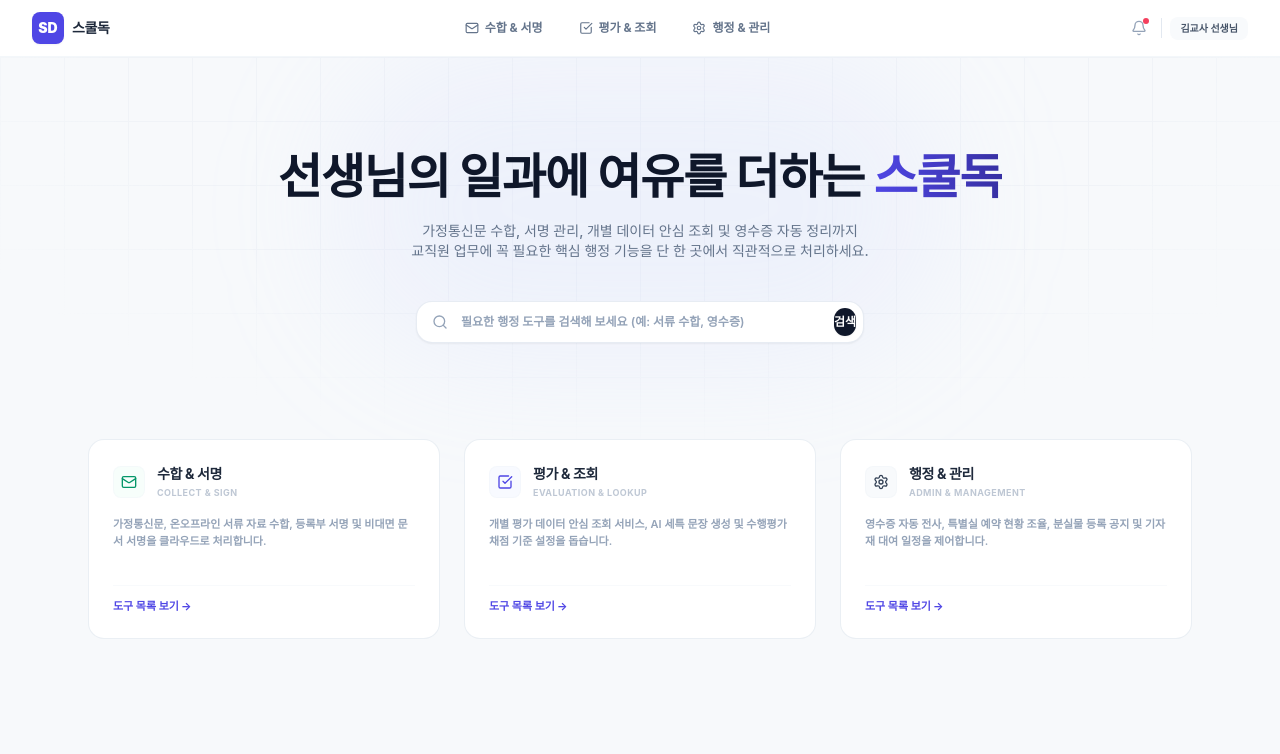
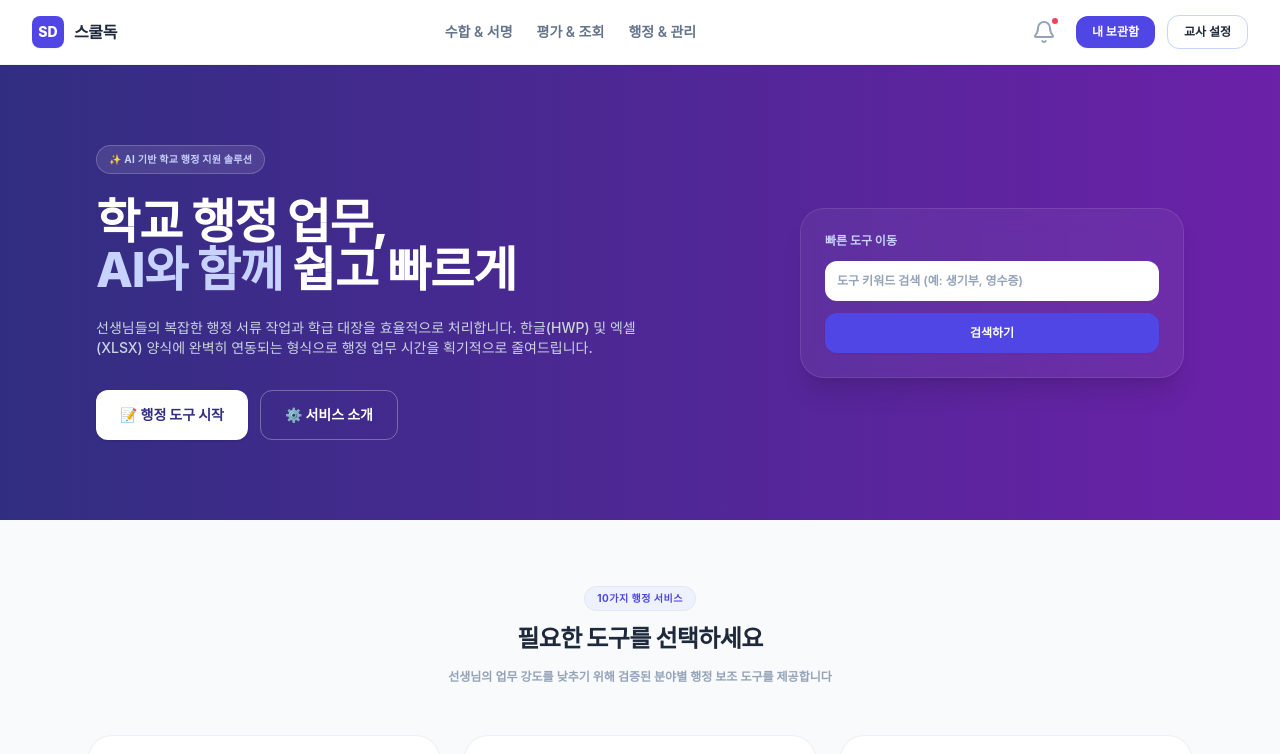
Before and after one commit to moodoocoding/schooldoc, a React (Vite) app: page / in a window 1280 px wide. Shown: the top 754 px of the page. Built offline with nearby package versions, Linux system fonts and the light colour scheme.

Commit message:
design: Redesign LandingPage and GNB to match School Document AI reference layout

```diff
--- a/src/components/LandingPage.tsx
+++ b/src/components/LandingPage.tsx
@@ -1,5 +1,5 @@
 import React, { useState } from 'react';
-import { Mail, CheckSquare, Settings, Search } from 'lucide-react';
+import { Mail, CheckSquare, Settings } from 'lucide-react';
 
 interface LandingPageProps {
   setActiveTab: (tab: string) => void;
@@ -13,28 +13,28 @@
       id: 'collect',
       title: '수합 & 서명',
       subtitle: 'Collect & Sign',
-      desc: '가정통신문, 온오프라인 서류 자료 수합, 등록부 서명 및 비대면 문서 서명을 클라우드로 처리합니다.',
+      desc: '가정통신문 수합, 자료 수합, 등록부 서명 및 비대면 문서 서명을 안전하고 빠르게 처리합니다.',
       icon: Mail,
-      accentColor: 'text-emerald-600',
-      bgColor: 'bg-emerald-50/40',
+      accentColor: 'text-indigo-600',
+      bgColor: 'bg-indigo-50',
     },
     {
       id: 'evaluation',
       title: '평가 & 조회',
       subtitle: 'Evaluation & Lookup',
-      desc: '개별 평가 데이터 안심 조회 서비스, AI 세특 문장 생성 및 수행평가 채점 기준 설정을 돕습니다.',
+      desc: '개별 평가 데이터 안심 조회 서비스, AI 세특 문장 생성 및 수행평가 채점 루브릭을 관리합니다.',
       icon: CheckSquare,
-      accentColor: 'text-indigo-600',
-      bgColor: 'bg-indigo-50/40',
+      accentColor: 'text-purple-600',
+      bgColor: 'bg-purple-50',
     },
     {
       id: 'admin',
       title: '행정 & 관리',
       subtitle: 'Admin & Management',
-      desc: '영수증 자동 전사, 특별실 예약 현황 조율, 분실물 등록 공지 및 기자재 대여 일정을 제어합니다.',
+      desc: '영수증 자동 전사 대장, 교내 특별실 사용 신청 조율, 분실물 등록 및 공용 물품 대여를 모니터링합니다.',
       icon: Settings,
-      accentColor: 'text-slate-700',
-      bgColor: 'bg-slate-100/50',
+      accentColor: 'text-pink-600',
+      bgColor: 'bg-rose-50',
     },
   ];
 
@@ -55,50 +55,90 @@
   };
 
   return (
-    <div className="bg-slate-50/50 min-h-screen relative overflow-hidden">
-      {/* Background Decorative Grid - Vercel / Linear Style */}
-      <div className="absolute inset-0 bg-[linear-gradient(to_right,#e2e8f0_1px,transparent_1px),linear-gradient(to_bottom,#e2e8f0_1px,transparent_1px)] bg-[size:4rem_4rem] [mask-image:radial-gradient(ellipse_60%_50%_at_50%_0%,#000_70%,transparent_100%)] opacity-30 pointer-events-none"></div>
+    <div className="bg-slate-50 min-h-screen">
+      {/* Hero Section - Matched with Reference (학교문서AI) */}
+      <section className="bg-gradient-to-r from-indigo-900 to-purple-800 text-white py-20 px-6 sm:px-12 lg:px-24">
+        <div className="max-w-6xl mx-auto flex flex-col lg:flex-row items-center justify-between gap-12">
 
-      {/* Background Subtle Radial Spotlight */}
-      <div className="absolute top-0 left-1/2 -translate-x-1/2 w-[600px] h-[300px] bg-indigo-200/20 rounded-full blur-3xl pointer-events-none"></div>
+          {/* Left: Left-aligned Texts & Actions */}
+          <div className="flex-1 text-left space-y-6">
+            {/* Small Gold Tag */}
+            <div className="inline-flex items-center gap-1.5 bg-white/10 border border-white/20 rounded-full py-1.5 px-3">
+              <span className="text-[10px] font-bold text-indigo-200 tracking-wide">
+                ✨ AI 기반 학교 행정 지원 솔루션
+              </span>
+            </div>
 
-      {/* Hero Section */}
-      <section className="relative pt-24 pb-16 px-6 sm:px-12 text-center z-10">
-        <div className="max-w-3xl mx-auto">
-          {/* Main Title with fine letter spacing and custom weight */}
-          <h1 className="text-3xl sm:text-4xl lg:text-5xl font-extrabold tracking-tight text-slate-900 leading-tight mb-5">
-            선생님의 일과에 여유를 더하는 <span className="bg-gradient-to-r from-indigo-600 to-indigo-800 bg-clip-text text-transparent">스쿨독</span>
+            {/* Main Heading */}
+            <h1 className="text-3xl sm:text-4xl lg:text-5xl font-extrabold tracking-tight leading-tight">
+              학교 행정 업무,<br />
+              <span className="text-indigo-200">AI와 함께</span> 쉽고 빠르게
             </h1>
 
-          <p className="text-xs sm:text-sm text-slate-500 font-medium max-w-xl mx-auto leading-relaxed mb-10">
-            가정통신문 수합, 서명 관리, 개별 데이터 안심 조회 및 영수증 자동 정리까지<br className="hidden sm:inline" />
-            교직원 업무에 꼭 필요한 핵심 행정 기능을 단 한 곳에서 직관적으로 처리하세요.
+            {/* Subtitle */}
+            <p className="text-xs sm:text-sm text-slate-300 font-medium max-w-xl leading-relaxed">
+              선생님들의 복잡한 행정 서류 작업과 학급 대장을 효율적으로 처리합니다.
+              한글(HWP) 및 엑셀(XLSX) 양식에 완벽히 연동되는 형식으로 행정 업무 시간을 획기적으로 줄여드립니다.
             </p>
 
-          {/* Clean Modern Search Bar with fine shadow and border */}
-          <form onSubmit={handleSearchSubmit} className="max-w-md mx-auto">
+            {/* Left aligned Buttons */}
+            <div className="flex flex-wrap gap-3 pt-2">
+              <button
+                onClick={() => setActiveTab('collect')}
+                className="bg-white hover:bg-slate-100 text-indigo-900 font-extrabold text-xs sm:text-sm px-6 py-3.5 rounded-xl transition shadow"
+              >
+                📝 행정 도구 시작
+              </button>
+
+              <button
+                onClick={() => alert('스쿨독 소개 가이드를 엽니다.')}
+                className="border border-white/30 hover:bg-white/10 text-white font-extrabold text-xs sm:text-sm px-6 py-3.5 rounded-xl transition"
+              >
+                ⚙️ 서비스 소개
+              </button>
+            </div>
+          </div>
+
+          {/* Right: Search Box inside Hero */}
+          <div className="w-full lg:w-96 bg-white/5 border border-white/10 backdrop-blur-md rounded-3xl p-6 shadow-xl">
+            <h4 className="text-xs font-bold text-indigo-200 mb-3">빠른 도구 이동</h4>
+            <form onSubmit={handleSearchSubmit} className="space-y-3">
               <div className="relative group">
                 <input
                   type="text"
-                placeholder="필요한 행정 도구를 검색해 보세요 (예: 서류 수합, 영수증)"
+                  placeholder="도구 키워드 검색 (예: 생기부, 영수증)"
                   value={searchQuery}
                   onChange={(e) => setSearchQuery(e.target.value)}
-                className="w-full pl-11 pr-24 py-3 rounded-2xl bg-white border border-slate-200/80 text-slate-800 placeholder-slate-400 text-xs font-semibold focus:outline-none focus:border-indigo-400/80 focus:ring-4 focus:ring-indigo-100 transition-all shadow-sm group-hover:border-slate-300"
+                  className="w-full pl-3 pr-10 py-3 rounded-xl bg-white text-slate-800 placeholder-slate-400 text-xs font-semibold focus:outline-none focus:ring-2 focus:ring-indigo-400"
                 />
-              <Search className="w-4 h-4 text-slate-400 absolute left-4 top-1/2 -translate-y-1/2 group-focus-within:text-indigo-600" />
+              </div>
               <button
                 type="submit"
-                className="absolute right-2 top-1/2 -translate-y-1/2 bg-slate-900 hover:bg-slate-800 text-white font-bold text-xs px-4.5 py-1.5 rounded-xl transition-all shadow-sm"
+                className="w-full bg-indigo-600 hover:bg-indigo-700 text-white font-bold text-xs py-3 rounded-xl transition shadow-sm"
               >
-                검색
+                검색하기
               </button>
+            </form>
           </div>
-          </form>
+
         </div>
       </section>
 
-      {/* Services Grid Section */}
-      <section className="max-w-6xl mx-auto py-8 px-6 relative z-10">
+      {/* Categories Introduction Section - Centered */}
+      <section className="max-w-6xl mx-auto pt-16 pb-20 px-6">
+        <div className="text-center mb-12 space-y-3 animate-fade-in">
+          <span className="inline-block text-[10px] font-bold bg-indigo-50 border border-indigo-150 text-indigo-600 px-3 py-1 rounded-full uppercase tracking-wider">
+            10가지 행정 서비스
+          </span>
+          <h2 className="text-2xl font-extrabold text-slate-800 tracking-tight">
+            필요한 도구를 선택하세요
+          </h2>
+          <p className="text-xs text-slate-400 font-semibold max-w-md mx-auto leading-relaxed">
+            선생님의 업무 강도를 낮추기 위해 검증된 분야별 행정 보조 도구를 제공합니다
+          </p>
+        </div>
+
+        {/* Categories Card Grid - Notion/SaaS clean style */}
         <div className="grid grid-cols-1 md:grid-cols-3 gap-6">
           {services.map((service) => {
             const Icon = service.icon;
@@ -106,13 +146,13 @@
               <div
                 key={service.id}
                 onClick={() => setActiveTab(service.id)}
-                className="bg-white border border-slate-200/70 rounded-2xl p-6 flex flex-col justify-between hover:border-slate-350 hover:shadow-[0_8px_30px_rgb(0,0,0,0.02)] transition-all duration-300 cursor-pointer min-h-[200px] group"
+                className="bg-white border border-slate-200/60 rounded-3xl p-6 flex flex-col justify-between hover:border-slate-350 hover:shadow-lg transition-all duration-300 cursor-pointer min-h-[220px] group"
               >
                 <div>
-                  {/* Clean badge icon */}
-                  <div className="flex items-center gap-3 mb-4">
-                    <div className={`w-8 h-8 rounded-lg ${service.bgColor} flex items-center justify-center ${service.accentColor} border border-slate-100/50 flex-shrink-0`}>
-                      <Icon className="w-4 h-4" />
+                  {/* Pastel Rounded Square Icon Box */}
+                  <div className="flex items-center gap-3.5 mb-5">
+                    <div className={`w-10 h-10 rounded-xl ${service.bgColor} flex items-center justify-center ${service.accentColor} border border-slate-100 flex-shrink-0`}>
+                      <Icon className="w-5 h-5" />
                     </div>
                     <div>
                       <h3 className="text-sm font-bold text-slate-800 tracking-tight">
@@ -129,8 +169,8 @@
                   </p>
                 </div>
 
-                <div className="text-[11px] font-bold text-indigo-600 group-hover:text-indigo-800 group-hover:translate-x-0.5 transition-all flex items-center gap-0.5 pt-3 border-t border-slate-50">
-                  <span>도구 목록 보기</span>
+                <div className="text-[11px] font-bold text-indigo-600 group-hover:text-indigo-800 flex items-center gap-0.5 pt-3.5 border-t border-slate-100 transition-colors">
+                  <span>작성하기</span>
                   <span>&rarr;</span>
                 </div>
               </div>
--- a/src/components/Navbar.tsx
+++ b/src/components/Navbar.tsx
@@ -14,82 +14,87 @@
   ];
 
   return (
-    <header className="sticky top-0 z-50 bg-white border-b border-slate-100/80 transition-all duration-300">
+    <header className="sticky top-0 z-50 bg-white border-b border-slate-100 shadow-sm transition-all duration-300">
       <div className="max-w-7xl mx-auto px-4 sm:px-6 lg:px-8">
-        <div className="flex justify-between items-center h-14">
-          {/* Logo */}
+        <div className="flex justify-between items-center h-16">
+
+          {/* Left: Logo */}
           <div
             onClick={() => setActiveTab('home')}
-            className="flex items-center gap-2 cursor-pointer group"
+            className="flex items-center gap-2.5 cursor-pointer group"
           >
-            <div className="w-8 h-8 bg-indigo-600 rounded-lg flex items-center justify-center text-white font-black text-sm shadow-sm">
+            <div className="w-8 h-8 bg-indigo-600 rounded-lg flex items-center justify-center text-white font-extrabold text-sm shadow-sm group-hover:bg-indigo-700 transition-colors">
               SD
             </div>
-            <h1 className="font-bold text-sm text-slate-800 tracking-tight">
+            <h1 className="font-extrabold text-base text-slate-800 tracking-tight">
               스쿨독
             </h1>
           </div>
 
-          {/* Center Navigation Menu (Desktop) */}
-          <nav className="hidden md:flex space-x-1">
+          {/* Center: Clean Text Menus */}
+          <nav className="hidden md:flex space-x-6">
             {menuItems.map((item) => {
-              const Icon = item.icon;
               const isActive = activeTab === item.id;
               return (
                 <button
                   key={item.id}
                   onClick={() => setActiveTab(item.id)}
-                  className={`flex items-center gap-1.5 px-4 py-1.5 rounded-lg text-xs font-bold transition-all ${
+                  className={`text-sm font-semibold transition-colors py-1 ${
                     isActive
-                      ? 'bg-slate-100 text-slate-900'
-                      : 'text-slate-500 hover:bg-slate-50 hover:text-slate-800'
+                      ? 'text-indigo-600 border-b-2 border-indigo-650'
+                      : 'text-slate-500 hover:text-slate-800'
                   }`}
                 >
-                  <Icon className={`w-3.5 h-3.5 ${isActive ? 'text-indigo-600' : 'text-slate-450'}`} />
-                  <span>{item.label}</span>
+                  {item.label}
                 </button>
               );
             })}
           </nav>
 
-          {/* Right Side Icons */}
-          <div className="flex items-center gap-2">
-            <button className="p-1.5 text-slate-400 hover:text-slate-600 hover:bg-slate-50 rounded-lg relative transition-colors">
-              <Bell className="w-4 h-4" />
-              <span className="absolute top-1 right-1 w-1.5 h-1.5 bg-rose-500 rounded-full"></span>
+          {/* Right: Indigo Primary Buttons & Notification */}
+          <div className="flex items-center gap-3">
+            <button className="p-2 text-slate-400 hover:text-slate-600 hover:bg-slate-50 rounded-lg relative transition-colors">
+              <Bell className="w-4.5 h-4.5" />
+              <span className="absolute top-1.5 right-1.5 w-1.5 h-1.5 bg-rose-500 rounded-full"></span>
             </button>
 
-            <div className="h-5 w-px bg-slate-200 hidden sm:block"></div>
+            <button
+              onClick={() => setActiveTab('collect')}
+              className="hidden sm:inline-flex bg-indigo-600 hover:bg-indigo-700 text-white font-bold text-xs px-4 py-2 rounded-xl transition shadow-sm"
+            >
+              내 보관함
+            </button>
 
-            <div className="hidden sm:flex items-center gap-1.5 bg-slate-50 rounded-lg py-1 px-2.5">
-              <span className="text-[10px] font-bold text-slate-600">김교사 선생님</span>
-            </div>
+            <button
+              onClick={() => alert('교사 설정창을 엽니다.')}
+              className="hidden sm:inline-flex border border-indigo-200 text-indigo-650 hover:bg-indigo-50 font-bold text-xs px-4 py-2 rounded-xl transition"
+            >
+              교사 설정
+            </button>
 
             {/* Mobile Menu Button */}
-            <button className="p-1.5 text-slate-500 hover:bg-slate-50 rounded-lg md:hidden transition-colors">
-              <Menu className="w-4 h-4" />
+            <button className="p-2 text-slate-500 hover:bg-slate-50 rounded-lg md:hidden transition-colors">
+              <Menu className="w-5 h-5" />
             </button>
           </div>
         </div>
       </div>
 
       {/* Mobile Submenu Bar */}
-      <div className="md:hidden border-t border-slate-50 bg-white flex overflow-x-auto scrollbar-none py-1.5 px-3 gap-1">
+      <div className="md:hidden border-t border-slate-50 bg-white flex overflow-x-auto scrollbar-none py-2 px-3 gap-2">
         {menuItems.map((item) => {
-          const Icon = item.icon;
           const isActive = activeTab === item.id;
           return (
             <button
               key={item.id}
               onClick={() => setActiveTab(item.id)}
-              className={`flex-none flex items-center gap-1 px-3 py-1 rounded text-[11px] font-bold transition-colors ${
+              className={`flex-none px-3.5 py-1.5 rounded-lg text-xs font-bold transition-colors ${
                 isActive
-                  ? 'bg-slate-800 text-white'
+                  ? 'bg-indigo-600 text-white'
                   : 'text-slate-500 hover:bg-slate-50'
               }`}
             >
-              <Icon className="w-3 h-3" />
-              <span>{item.label}</span>
+              {item.label}
             </button>
           );
         })}
```
Lines whose indentation alone changed are shown as unchanged.
